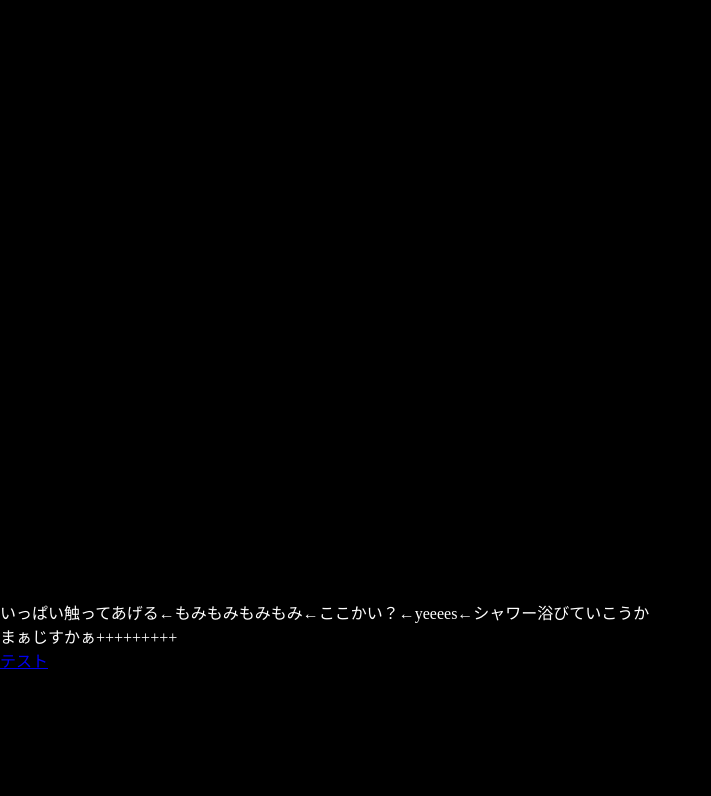
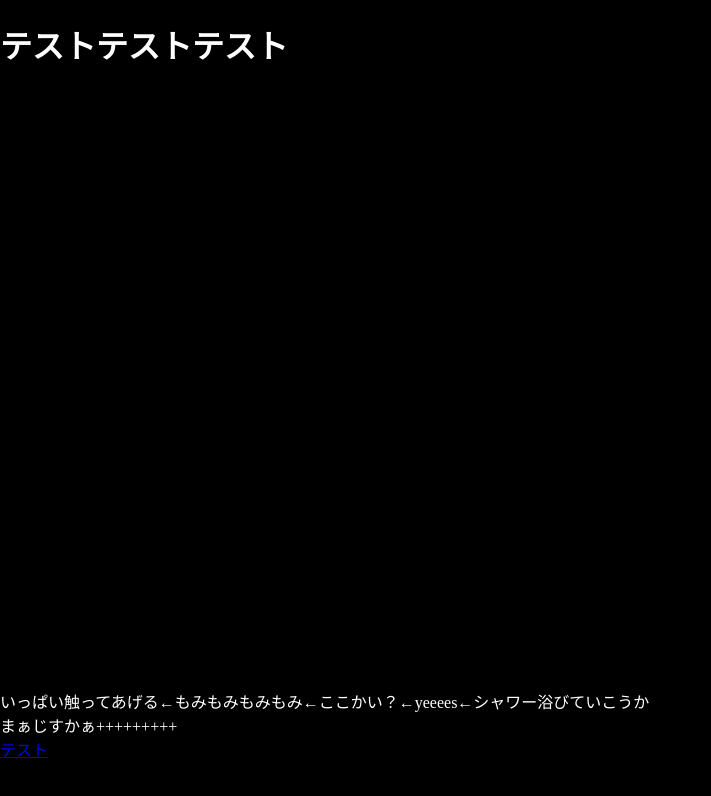
Before and after one commit to tttttttttst/testtesttest, a plain HTML site: page index.html in a window 1280 px wide. Shown: the top 796 px of the page, without its empty margins (0-711 px from the left). Drawn offline with Linux system fonts and the light colour scheme.

Commit message:
h1追加

```diff
--- a/index.html
+++ b/index.html
@@ -30,6 +30,7 @@
 
 
 <body>
+    <h1>テストテストテスト</h1>
 <div id="container" class="linkBtn">
     <!--kira--------->
     <div id="stars">
```
